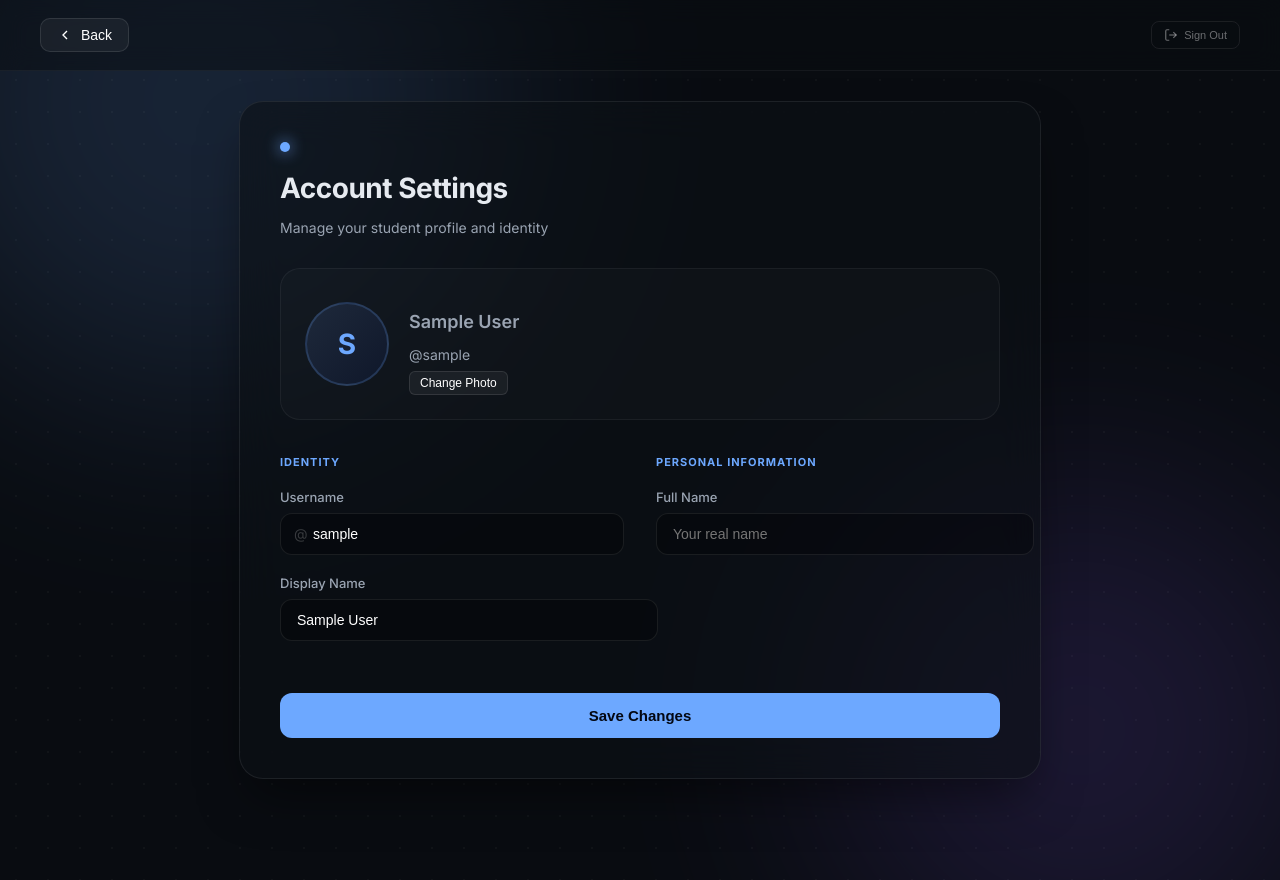
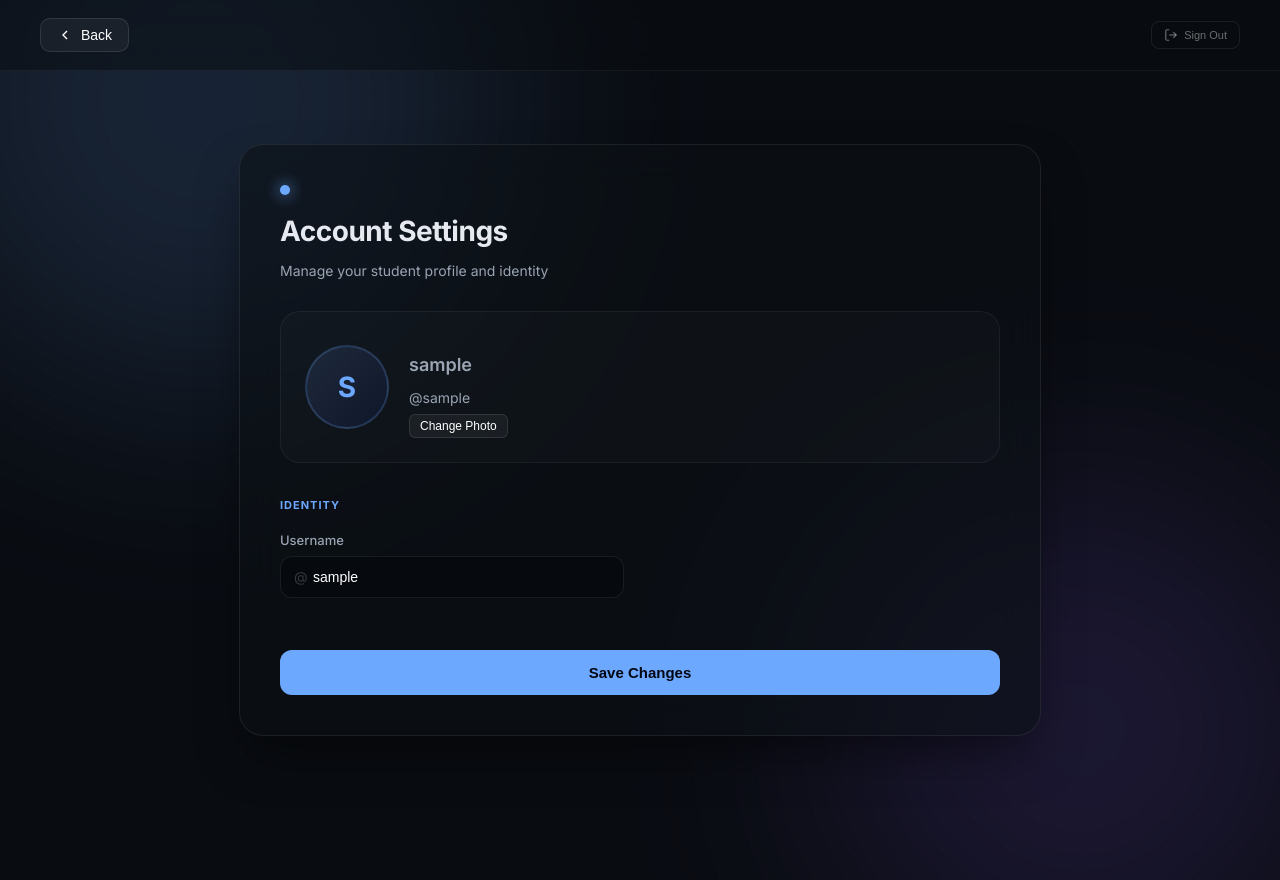
Before and after one commit to ervinmathe/hackathon, a Vue app in the folder thanatos/: page /profile in a window 1280 px wide. Built offline with nearby package versions, Linux system fonts and the light colour scheme; no server answers; sample sign-in values are in the browser's storage.

Commit message:
feat: remove displayName and fullName fields from Profile.vue and update profile save logic feat: add migration to include displayName and fullName columns in users table

```diff
--- a/thanatos/src/components/Profile.vue
+++ b/thanatos/src/components/Profile.vue
@@ -10,8 +10,6 @@ const authStore = useAuthStore()
 
 // Local state for the profile fields
 const username = ref(authStore.user?.username || '')
-const displayName = ref(authStore.user?.displayName || '')
-const fullName = ref(authStore.user?.fullName || '')
 const profileUrl = ref(authStore.user?.profile_url || '')
 const isSubmitting = ref(false)
 const statusMsg = ref('')
@@ -69,8 +67,6 @@ async function handleSave() {
 
     const response = await api.post(`/auth/profile/${authStore.user.id}`, {
       username: username.value,
-      displayName: displayName.value,
-      fullName: fullName.value,
       profile_url: profileUrl.value
     })
 
@@ -136,7 +132,7 @@ function handleLogout() {
         <input type="file" ref="fileInput" @change="handleFileUpload" accept="image/*" style="display: none;" />
 
         <div class="avatar-info">
-          <p class="av-name">{{ displayName || username || 'User' }}</p>
+          <p class="av-name">{{ username || 'User' }}</p>
           <p class="av-handle">@{{ username || 'username' }}</p>
           <button class="btn-ghost-sm" @click="triggerFileInput" :disabled="isSubmitting">Change Photo</button>
         </div>
@@ -156,18 +152,6 @@ function handleLogout() {
               <span class="input-prefix">@</span>
               <input v-model="username" class="has-prefix" type="text" placeholder="username" />
             </div>
-          </div>
-          <div class="input-group">
-            <label>Display Name</label>
-            <input v-model="displayName" type="text" placeholder="How you appear to others" />
-          </div>
-        </div>
-
-        <div class="form-col">
-          <p class="section-label">Personal Information</p>
-          <div class="input-group">
-            <label>Full Name</label>
-            <input v-model="fullName" type="text" placeholder="Your real name" />
           </div>
         </div>
       </div>
--- a/thanatos/vite.config.js
+++ b/thanatos/vite.config.js
@@ -14,8 +14,7 @@ export default defineConfig({
     environment: 'jsdom',
     globals: true
   },
-  resolve: {
-
+  server: {
     allowedHosts: ['sisters-protective-spend-mitchell.trycloudflare.com'],
     proxy: {
       '/auth': 'http://localhost:3000',
```
Also changed, not shown: 1 other file (tests, documents, lock files or other folders).
